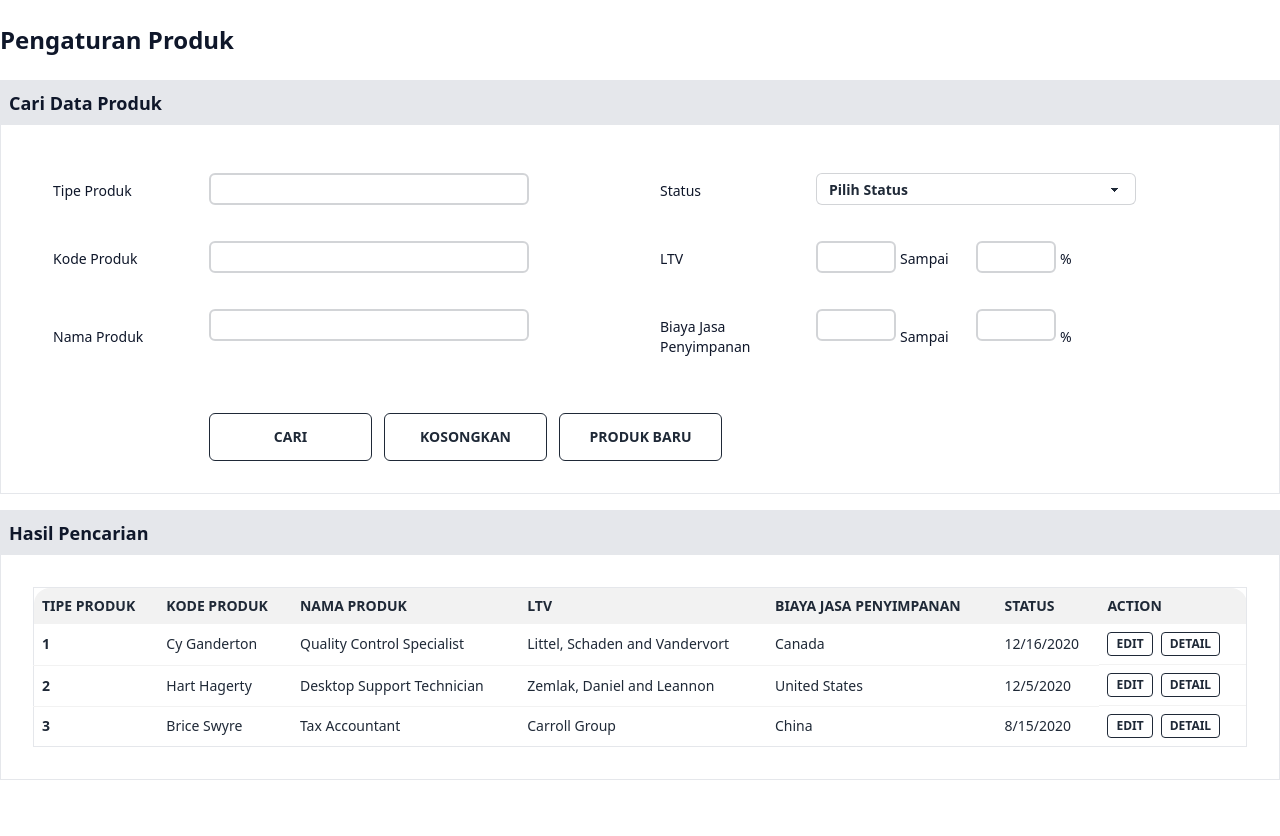
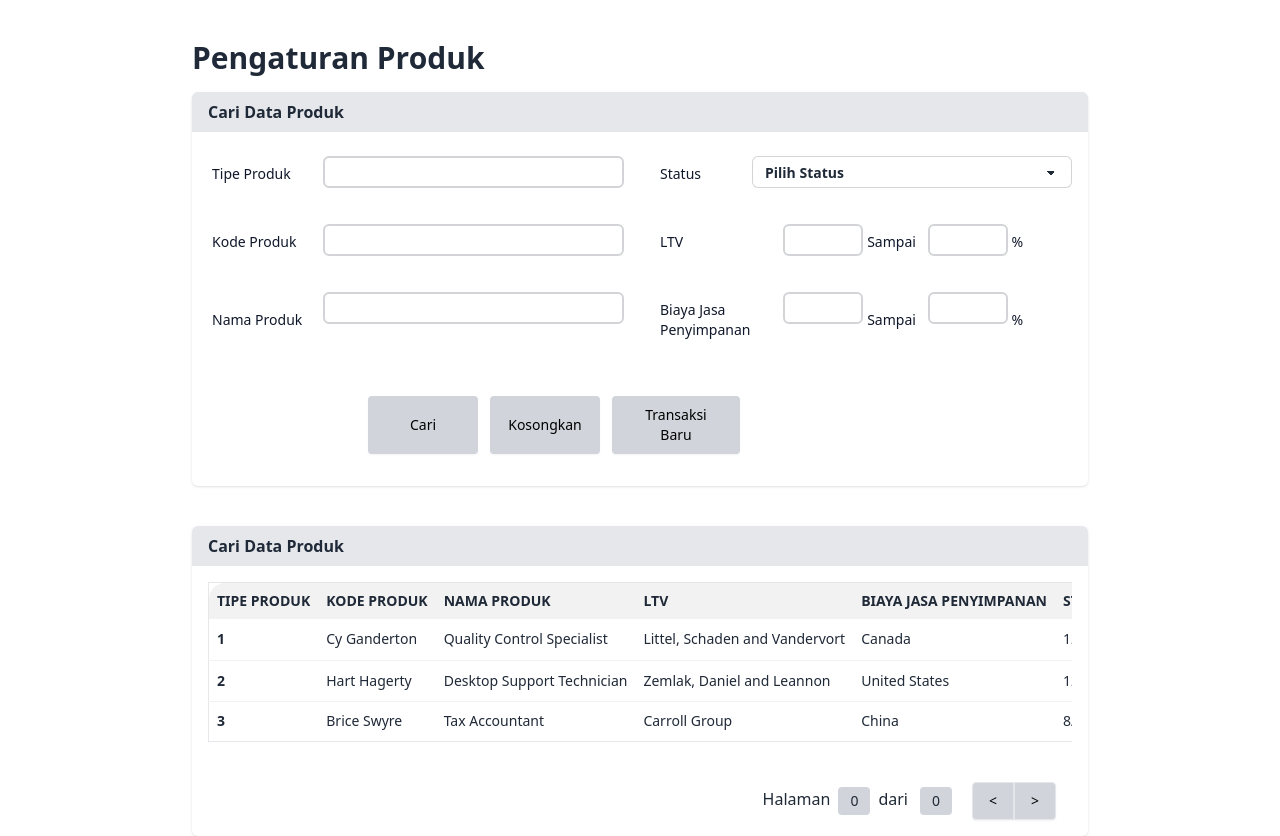
Before and after one commit to andhikaa4/fe-ifg, a React (Create React App) app: page /produk in a window 1280 px wide. Before the commit the page ends 800 px from the top, so only its background shows below. Built offline with nearby package versions, Linux system fonts and the light colour scheme; the HTML template or start-up script is replaced by a standard one.

Commit message:
edit styling ui produk

```diff
--- a/src/component/Pages/MenuProduk/DataProduk.jsx
+++ b/src/component/Pages/MenuProduk/DataProduk.jsx
@@ -3,7 +3,7 @@ import React from "react";
 const DataProduk = () => {
   return (
     <div>
-      <div className="overflow-x-auto">
+      <div className="overflow-x-auto mb-10">
         <table className="table table-compact w-full border">
           <thead>
             <tr>
@@ -26,12 +26,6 @@ const DataProduk = () => {
               <td>12/16/2020</td>
               <td className="flex gap-2">
                 <label
-                  htmlFor="prod-ubah"
-                  className="btn btn-outline btn-xs rounded"
-                >
-                  Edit
-                </label>
-                <label
                   htmlFor="prod-detail"
                   className="btn btn-outline btn-xs rounded"
                 >
@@ -47,12 +41,6 @@ const DataProduk = () => {
               <td>United States</td>
               <td>12/5/2020</td>
               <td className="flex gap-2">
-                <label
-                  htmlFor="prod-ubah"
-                  className="btn btn-outline btn-xs rounded"
-                >
-                  Edit
-                </label>
                 <label
                   htmlFor="prod-detail"
                   className="btn btn-outline btn-xs rounded"
@@ -70,12 +58,6 @@ const DataProduk = () => {
               <td>8/15/2020</td>
               <td className="flex gap-2">
                 <label
-                  htmlFor="prod-ubah"
-                  className="btn btn-outline btn-xs rounded"
-                >
-                  Edit
-                </label>
-                <label
                   htmlFor="prod-detail"
                   className="btn btn-outline btn-xs rounded"
                 >
@@ -86,6 +68,28 @@ const DataProduk = () => {
           </tbody>
         </table>
       </div>
+      <div className="flex flex-row-reverse items-center px-4 pb-4">
+        <div>
+          <button
+            className="inline-flex justify-center rounded border bg-gray-300 py-2 px-4 text-sm font-medium text-black shadow-sm hover:bg-gray-500 focus:outline-none focus:ring-1 focus:ring-gray-500 focus:ring-offset-1 rounded-r-none"
+            type="button"
+          >
+            {`<`}
+          </button>
+          <button
+            className="inline-flex justify-center rounded rounded-l-none border bg-gray-300 py-2 px-4 text-sm font-medium text-black shadow-sm hover:bg-gray-500 focus:outline-none focus:ring-1 focus:ring-gray-500 focus:ring-offset-1"
+            type="button"
+          >
+            {`>`}
+          </button>
+        </div>
+        <div className="flex flex-row mr-5">
+          <h2>Halaman</h2>
+          <div className="px-3 py-1 mx-2 bg-gray-300 text-sm rounded">{`0`}</div>
+          <h2>dari</h2>
+          <div className="px-3 py-1 ml-3 bg-gray-300 text-sm rounded">{`0`}</div>
+        </div>
+      </div>
     </div>
   );
 };
--- a/src/component/Pages/MenuProduk/DetailProduk.jsx
+++ b/src/component/Pages/MenuProduk/DetailProduk.jsx
@@ -1,4 +1,5 @@
 import React from "react";
+import EditProduk from "./EditProduk";
 
 const DetailProduk = () => {
   return (
@@ -9,14 +10,14 @@ const DetailProduk = () => {
           <h3 className="font-bold text-lg">Pengaturan Produk - Details</h3>
           <div className="flex mt-10">
             <label className="label w-40">
-              <span className="label-text text-slate-900">Status</span>
+              <span className="label-text text-slate-900">Tipe Produk</span>
             </label>
             <select className="select select-bordered bg-transparent select-sm w-full max-w-xs rounded-md">
               <option disabled selected>
-                Pilih Status
+                Pilih tipe produk
               </option>
-              <option>Aktif</option>
-              <option>Non Aktif</option>
+              <option>Konsinyasi Cicilan Tetap</option>
+              <option>Konsinyasi Cicilan Fleksibel</option>
             </select>
           </div>
           <div className="flex mt-4">
@@ -149,14 +150,49 @@ const DetailProduk = () => {
               <span className="label-text text-slate-900">hari/bulan</span>
             </label>
           </div>
+          <div className="flex mt-4">
+            <label className="label w-40">
+              <span className="label-text text-slate-900">
+                Tanggal Buat / Oleh
+              </span>
+            </label>
+            <input
+              type="text"
+              className="input input-bordered input-sm w-full max-w-xs rounded-md border-2 bg-transparent"
+            />
+          </div>
+          <div className="flex mt-4">
+            <label className="label w-40">
+              <span className="label-text text-slate-900">
+                Tanggal Update Terakhir / Oleh
+              </span>
+            </label>
+            <input
+              type="text"
+              className="input input-bordered input-sm w-full max-w-xs rounded-md border-2 bg-transparent"
+            />
+          </div>
           <div className="modal-action">
-            <label htmlFor="prod-detail" className="btn btn-md rounded-md">
+            <label
+              htmlFor="prod-detail"
+              className="rounded border border-transparent bg-gray-300 py-2 px-4 text-sm font-medium text-black shadow-sm hover:bg-gray-500 focus:outline-none focus:ring-1 focus:ring-gray-500 focus:ring-offset-1"
+            >
               Kembali
             </label>
-            <label htmlFor="prod-detail" className="btn btn-md rounded-md">
-              Simpan
+            <label
+              htmlFor="prod-detail"
+              className="rounded border border-transparent bg-gray-300 py-2 px-4 text-sm font-medium text-black shadow-sm hover:bg-gray-500 focus:outline-none focus:ring-1 focus:ring-gray-500 focus:ring-offset-1"
+            >
+              Hapus
+            </label>
+            <label
+              htmlFor="prod-ubah"
+              className="rounded border border-transparent bg-gray-300 py-2 px-4 text-sm font-medium text-black shadow-sm hover:bg-gray-500 focus:outline-none focus:ring-1 focus:ring-gray-500 focus:ring-offset-1"
+            >
+              Ubah
             </label>
           </div>
+          <EditProduk />
         </div>
       </div>
     </div>
--- a/src/component/Pages/MenuProduk/EditProduk.jsx
+++ b/src/component/Pages/MenuProduk/EditProduk.jsx
@@ -149,11 +149,18 @@ const EditProduk = () => {
               <span className="label-text text-slate-900">hari/bulan</span>
             </label>
           </div>
+
           <div className="modal-action">
-            <label htmlFor="prod-ubah" className="btn btn-md rounded-md">
+            <label
+              htmlFor="prod-ubah"
+              className="rounded border border-transparent bg-gray-300 py-2 px-4 text-sm font-medium text-black shadow-sm hover:bg-gray-500 focus:outline-none focus:ring-1 focus:ring-gray-500 focus:ring-offset-1"
+            >
               Kembali
             </label>
-            <label htmlFor="prod-ubah" className="btn btn-md rounded-md">
+            <label
+              htmlFor="prod-ubah"
+              className="rounded border border-transparent bg-gray-300 py-2 px-4 text-sm font-medium text-black shadow-sm hover:bg-gray-500 focus:outline-none focus:ring-1 focus:ring-gray-500 focus:ring-offset-1"
+            >
               Simpan
             </label>
           </div>
--- a/src/component/Pages/MenuProduk/Index.jsx
+++ b/src/component/Pages/MenuProduk/Index.jsx
@@ -1,30 +1,22 @@
 import React from "react";
 import DataProduk from "./DataProduk";
 import DetailProduk from "./DetailProduk";
-import EditProduk from "./EditProduk";
 import InputProduk from "./InputProduk";
 
 export default function Index() {
   return (
-    <div className="bg-white h-screen w-full">
-      <div class="container mx-auto">
-        <div className="judul">
-          <h1 className="font-semibold text-2xl text-slate-900 py-6">
-            Pengaturan Produk
-          </h1>
-        </div>
-        <div className="card bg-white border rounded-none">
-          <h2 className="card-title text-lg p-2 bg-gray-200 text-slate-900">
+    <>
+      <div className="mt-5 md:col-span-2 md:mt-10 max-w-4xl mx-auto rounded">
+        <h1 className="text-3xl font-bold mb-4">Pengaturan Produk</h1>
+        <div className="shadow sm:overflow-hidden sm:rounded-md bg-white">
+          <h2 className="px-4 py-2 mb-2 text font-semibold bg-gray-200">
             Cari Data Produk
           </h2>
-          <div className="card-body">
           <div className="form-control flex">
             <div class="grid grid-cols-2">
               <div className="m-4 flex">
                 <label className="label w-40">
-                    <span className="label-text text-slate-900">
-                      Tipe Produk
-                    </span>
+                  <span className="label-text text-slate-900">Tipe Produk</span>
                 </label>
                 <input
                   type="text"
@@ -45,9 +37,7 @@ export default function Index() {
               </div>
               <div className="m-4 flex">
                 <label className="label  w-40">
-                    <span className="label-text text-slate-900">
-                      Kode Produk
-                    </span>
+                  <span className="label-text text-slate-900">Kode Produk</span>
                 </label>
                 <input
                   type="text"
@@ -75,9 +65,7 @@ export default function Index() {
               </div>
               <div className="m-4 flex">
                 <label className="label w-40">
-                    <span className="label-text text-slate-900">
-                      Nama Produk
-                    </span>
+                  <span className="label-text text-slate-900">Nama Produk</span>
                 </label>
                 <input
                   type="text"
@@ -106,41 +94,46 @@ export default function Index() {
                 </label>
               </div>
             </div>
-              <div class="grid grid-cols-6 gap-3 ml-44 mt-8">
-                <button className="btn btn-outline btn-md rounded-md">
+            <div class="grid grid-cols-6 gap-3 ml-44 mt-8 mb-8">
+              <button
+                className="rounded border border-transparent bg-gray-300 py-2 px-4 text-sm font-medium text-black shadow-sm hover:bg-gray-500 focus:outline-none focus:ring-1 focus:ring-gray-500 focus:ring-offset-1"
+                type="submit"
+              >
                 Cari
               </button>
-                <button className="btn btn-outline btn-md rounded-md">
+              <button
+                className="rounded border border-transparent bg-gray-300 py-2 px-4 text-sm font-medium text-black shadow-sm hover:bg-gray-500 focus:outline-none focus:ring-1 focus:ring-gray-500 focus:ring-offset-1"
+                type="button"
+              >
                 Kosongkan
               </button>
               <label
                 htmlFor="prod-baru"
-                  className="btn btn-outline btn-md rounded-md"
+                className="text-center rounded border border-transparent bg-gray-300 py-2 px-4 w-32 text-sm font-medium text-black shadow-sm hover:bg-gray-500 focus:outline-none focus:ring-1 focus:ring-gray-500 focus:ring-offset-1"
+                type="button"
               >
-                  Produk Baru
+                Transaksi Baru
               </label>
             </div>
           </div>
         </div>
       </div>
 
-        <div className="card bg-white border rounded-none mt-4">
-          <h2 className="card-title text-lg p-2 bg-gray-200 text-slate-900">
-            Hasil Pencarian
+      <div className="mt-5 md:col-span-2 md:mt-10 max-w-4xl mx-auto rounded">
+        <div className="shadow sm:overflow-hidden sm:rounded-md bg-white">
+          <h2 className="px-4 py-2 mb-2 text font-semibold bg-gray-200">
+            Cari Data Produk
           </h2>
-          <div className="card-body">
-            <div className="form-control flex">
-              <div class="grid grid-cols-1">
+          <div className="space-y-2 px-4 pt-2">
+            <div className="">
               <DataProduk />
             </div>
           </div>
         </div>
       </div>
+      <InputProduk />
 
-        <InputProduk />
-        <EditProduk />
       <DetailProduk />
-      </div>
-    </div>
+    </>
   );
 }
--- a/src/component/Pages/MenuProduk/InputProduk.jsx
+++ b/src/component/Pages/MenuProduk/InputProduk.jsx
@@ -1,22 +1,27 @@
 import React from "react";
+
+const submit = (e) => {
+  console.log("sukses");
+};
 
 const InputProduk = () => {
   return (
     <div>
       <input type="checkbox" id="prod-baru" className="modal-toggle " />
       <div className="modal modal-bottom sm:modal-middle ">
-        <div className="modal-box ">
+        <div className="modal-box">
           <h3 className="font-bold text-lg">Pengaturan Produk Baru</h3>
+          <form>
             <div className="flex mt-10">
               <label className="label w-40">
-              <span className="label-text text-slate-900">Status</span>
+                <span className="label-text text-slate-900">Tipe Produk</span>
               </label>
               <select className="select select-bordered bg-transparent select-sm w-full max-w-xs rounded-md">
                 <option disabled selected>
-                Pilih Status
+                  Pilih tipe produk
                 </option>
-              <option>Aktif</option>
-              <option>Non Aktif</option>
+                <option>Konsinyasi Cicilan Tetap</option>
+                <option>Konsinyasi Cicilan Fleksibel</option>
               </select>
             </div>
             <div className="flex mt-4">
@@ -150,13 +155,21 @@ const InputProduk = () => {
               </label>
             </div>
             <div className="modal-action">
-            <label htmlFor="prod-baru" className="btn btn-md rounded-md">
+              <label
+                htmlFor="prod-baru"
+                className="rounded border border-transparent bg-gray-300 py-2 px-4 text-sm font-medium text-black shadow-sm hover:bg-gray-500 focus:outline-none focus:ring-1 focus:ring-gray-500 focus:ring-offset-1"
+              >
                 Kembali
               </label>
-            <label htmlFor="prod-baru" className="btn btn-md rounded-md">
+              <label
+                className="rounded border border-transparent bg-gray-300 py-2 px-4 text-sm font-medium text-black shadow-sm hover:bg-gray-500 focus:outline-none focus:ring-1 focus:ring-gray-500 focus:ring-offset-1"
+                type="submit"
+                onClick={submit}
+              >
                 Simpan
               </label>
             </div>
+          </form>
         </div>
       </div>
     </div>
--- a/src/component/Pages/TrxCicTetap/index.jsx
+++ b/src/component/Pages/TrxCicTetap/index.jsx
@@ -1,9 +1,7 @@
-import React from 'react'
+import React from "react";
 
-export default function Index() {
-  return (
-    <div>
+const Index = () => {
+  return <div>Index</div>;
+};
 
-    </div>
-  )
-}
+export default Index;
```
Lines whose indentation alone changed are shown as unchanged.
